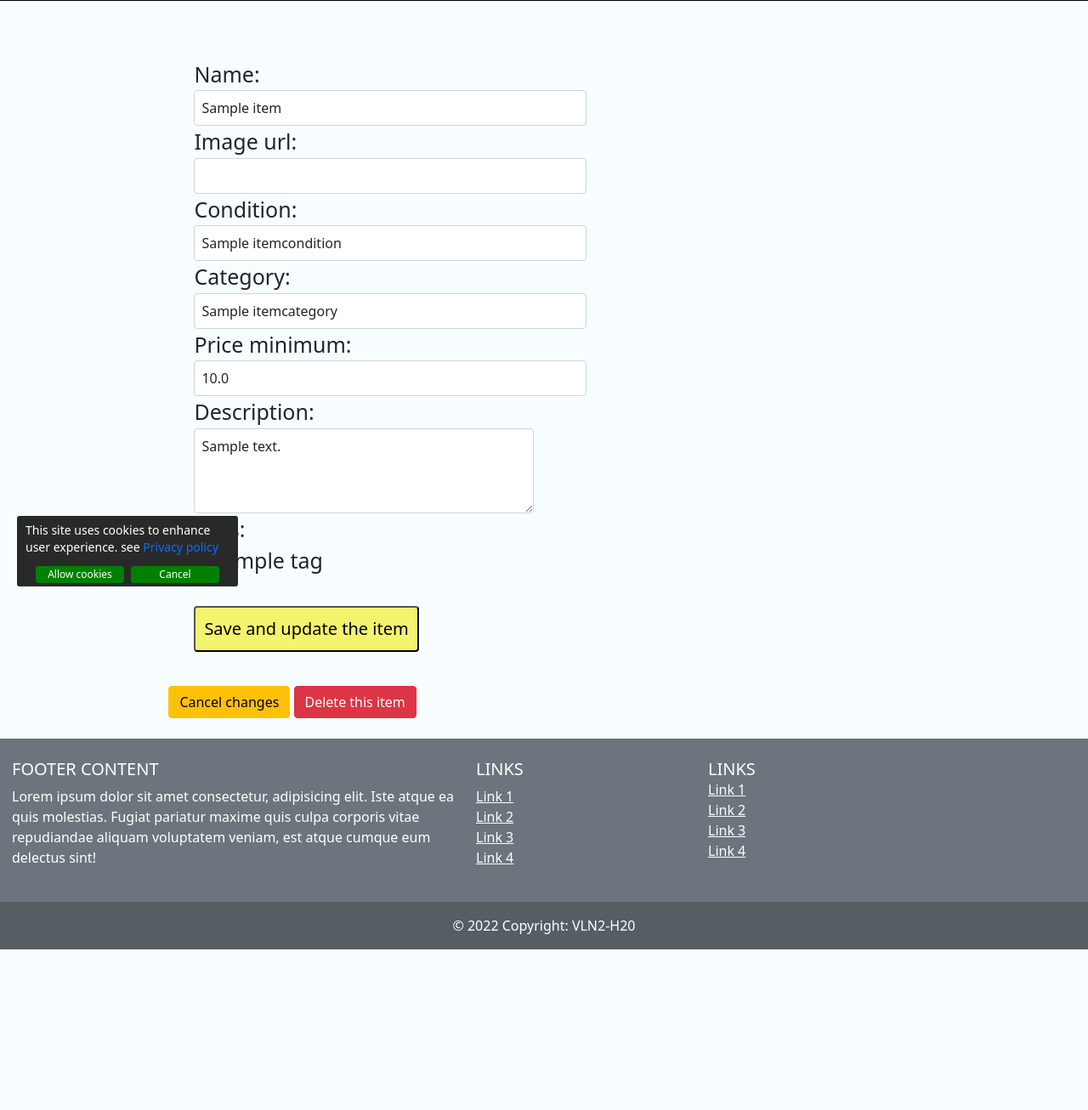
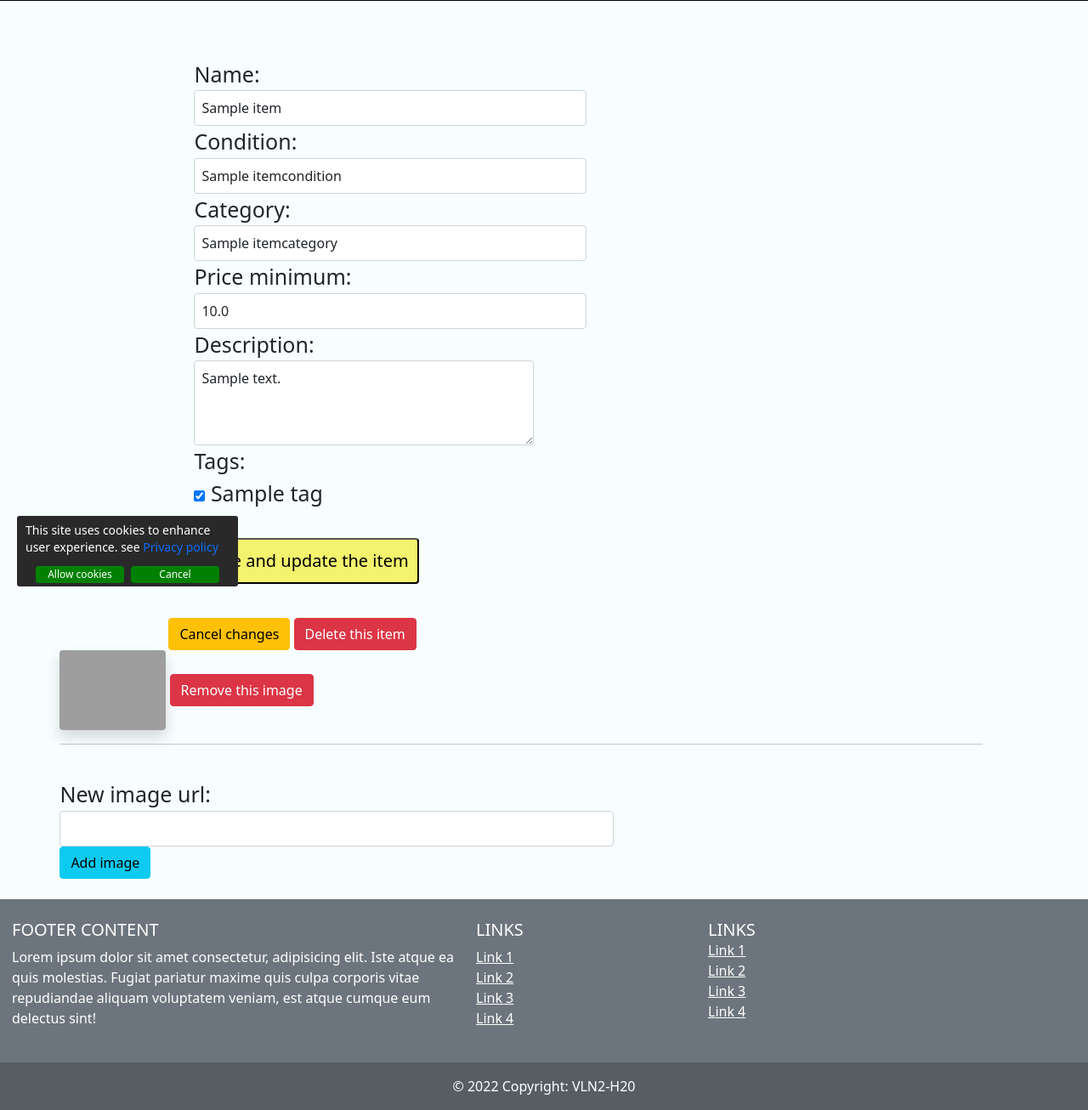
Before and after one commit to andriy21p/eCommerce_website, a Django app: page /1/edit in a window 1280 px wide. Shown: the part 102-1408 px from the top of the page at 85% size. Before the commit the page ends 1219 px from the top, so only its background shows below. Run offline with Django 4.2, Linux system fonts and the light colour scheme; a user stored in the database is signed in; tables that the repository leaves empty hold one stand-in row (values such as "Sample post"); grey boxes marked "Sample" are stand-in pictures; data that the repository does not hold is empty; some libraries are stand-ins or nearby versions; grey boxes are pictures that could not be loaded.

Commit message:
Add and delete images from items

```diff
--- a/fire_sale/item/forms/item_form.py
+++ b/fire_sale/item/forms/item_form.py
@@ -1,6 +1,6 @@
 from django import forms
 from django.forms import ModelForm, widgets, CharField
-from item.models import Item, Offer, Tag
+from item.models import Item, Offer, Tag, ItemImage
 
 
 class ItemForm(ModelForm):
@@ -8,6 +8,7 @@ class ItemForm(ModelForm):
         model = Item
         exclude = ['id', 'user', 'hitcount', 'price_fixed', 'show_in_catalog',
                    'created', 'edited', 'date_ends', 'has_accepted_offer']
+        fields = ['name', 'sale_type', 'condition', 'category', 'price_minimum', 'description', 'tags']
         widgets = {
             'user': widgets.Select(attrs={'class': 'form-control'}),
             'sale_type': widgets.HiddenInput(attrs={'class': 'form-control'}),
@@ -17,8 +18,12 @@ class ItemForm(ModelForm):
             'name': widgets.TextInput(attrs={'class': 'form-control'}),
             'description': widgets.Textarea(attrs={'class': 'form-control'}),
             'date_ends': widgets.SelectDateWidget(attrs={'class': 'form-control'}),
-            'tags': widgets.CheckboxSelectMultiple(attrs={'class': 'form-control'}),
         }
+
+    tags = forms.ModelMultipleChoiceField(
+        queryset=Tag.objects.all(),
+        widget=forms.CheckboxSelectMultiple(attrs={'class': 'tags'})
+    )
 
 
 class ItemFormWithUrl(ModelForm):
@@ -49,3 +54,10 @@ class ItemBidForm(ModelForm):
     class Meta:
         model = Offer
         fields = ['item', 'amount', 'accepted']
+
+
+class ItemUrl(ModelForm):
+
+    class Meta:
+        model = ItemImage
+        exclude = []
--- a/fire_sale/item/urls.py
+++ b/fire_sale/item/urls.py
@@ -11,4 +11,6 @@ urlpatterns = [
     path('<int:item_key>/delete', views.delete, name='delete-item'),
     path('offer/<int:offer_id>/accept', views.accept_item_bid, name='offer-accept'),
     path('<int:item_key>/similar', views.similar, name='similar-items'),
+    path('<int:item_key>/addimage', views.addimage, name='item-addimage'),
+    path('<int:item_key>/<int:image_key>/removeimage', views.removeimage, name='item-removeimage'),
 ]
--- a/fire_sale/item/views.py
+++ b/fire_sale/item/views.py
@@ -1,7 +1,7 @@
 from django.http import JsonResponse
 from django.shortcuts import render, redirect, get_object_or_404
 from item.models import Item, ItemCategory, ItemImage, Offer, Tag
-from item.forms.item_form import ItemForm, ItemFormWithUrl, ItemBidForm
+from item.forms.item_form import ItemForm, ItemFormWithUrl, ItemBidForm, ItemUrl
 from message.forms.msg_form import MsgReplyForm
 from django.db.models import F
 from django.contrib.auth.decorators import login_required
@@ -164,14 +164,14 @@ def edit(request, item_key):
     if item.user != request.user:
         return redirect('my-profile')
     if request.POST:
-        form = ItemFormWithUrl(instance=item, data=request.POST)
+        form = ItemForm(instance=item, data=request.POST)
         if form.is_valid():
             newItem = form.save(commit=False)
             newItem.edited = timezone.now()
             newItem.save()
             form.save_m2m()  # saves the tags
             return redirect('my-profile')
-    inst = ItemFormWithUrl(instance=item)
+    inst = ItemForm(instance=item)
     return render(request, 'item/item_edit.html', {
         'form': inst,
         'item': item,
@@ -306,3 +306,23 @@ def similar(request, item_key):
         .prefetch_related('itemimage_set', 'offer_set', 'offer_set__offer_by', 'user__offer_set', 'tags')
     ]
     return JsonResponse({'items': items})
+
+
+@login_required
+def addimage(request, item_key):
+    item = get_object_or_404(Item, pk=item_key)
+    if item.user != request.user:
+        return redirect('my-profile')
+    newImageUrl = request.POST['addImage']
+    new_image = ItemUrl(data={'item':item, 'url': newImageUrl})
+    new_image.url = newImageUrl ;
+    if new_image.is_valid():
+        new_image.save()
+    return redirect('item-edit', item_key=item_key)
+
+
+@login_required
+def removeimage(request, item_key, image_key):
+    image = get_object_or_404(ItemImage, pk=image_key)
+    image.delete();
+    return redirect('item-edit', item_key=item_key)
--- a/fire_sale/static/js/items.js
+++ b/fire_sale/static/js/items.js
@@ -270,7 +270,7 @@ makeAnOffer = function() {
 changeSortOrder = function() {
     let new_order = $('#sort_order').val();
     if (cookies) {
-        document.cookie = 'sortorder=' + new_order;
+        document.cookie = 'sortorder=' + new_order+'';
     }
 
     // loop though all items on display and change the flex-box ordering element for the new sort order
@@ -294,14 +294,16 @@ changeSortOrder = function() {
 cookieConsent = function(accept) {
     $('.cookie-consent').fadeOut();
     if (accept) {
-        document.cookie = 'allowCookies=true';
+        document.cookie = 'allowCookies=true;path=/';
         cookies = true;
     }
 }
 
 $(document).ready(function(){
-    if (getCookie('allowCookies') == '') {
+    if (document.cookie.indexOf('allowCookies=true') < 1) {
         $('.cookie-consent').fadeIn();
+    } else {
+        cookies = true;
     }
 
     loading(false);
--- a/fire_sale/templates/item/item_edit.html
+++ b/fire_sale/templates/item/item_edit.html
@@ -6,7 +6,7 @@
     <div class="item_create_container">
     <div class="heading_create_item">
         <h1>Change me</h1><h2></h2>
-        </div>
+    </div>
         <br/><br/>
         <form class="create_item" method="post">
             {% csrf_token %}
@@ -17,6 +17,22 @@
         <a class="btn btn-warning" href="/user/">Cancel changes</a>
         <button class="btn btn-danger" data-bs-toggle="modal" data-bs-target="#deleteItemModal">Delete this item</button>
         </div>
+        <span id="edit_images">
+            {% for image in item.itemimage_set.all %}
+                <form action="/item/{{ item.id }}/{{ image.id }}/removeimage" class="create_item" method="post">
+                    {% csrf_token %}
+                    <img class="itemImage rounded shadow" src="{{ image.url}}" alt="{{ image.description }}" />
+                    <button class="btn btn-danger" id="deleteImageBtn">Remove this image</button>
+                    <br/><hr/><br/>
+                </form>
+            {% endfor %}
+        <form action="/item/{{ item.id }}/addimage" class="create_item" method="post">
+            {% csrf_token %}
+            <label for="addImageId">New image url:</label>
+            <input class="form-control" name="addImage" id="addImageId" maxlength="10000"/>
+            <button class="btn btn-info" id="addImageBtn">Add image</button>
+        </form>
+        </span>
     </div>
 
     <div class="modal fade" id="deleteItemModal" tabindex="-1" aria-labelledby="deleteItemModalLabel" aria-hidden="true">
```
